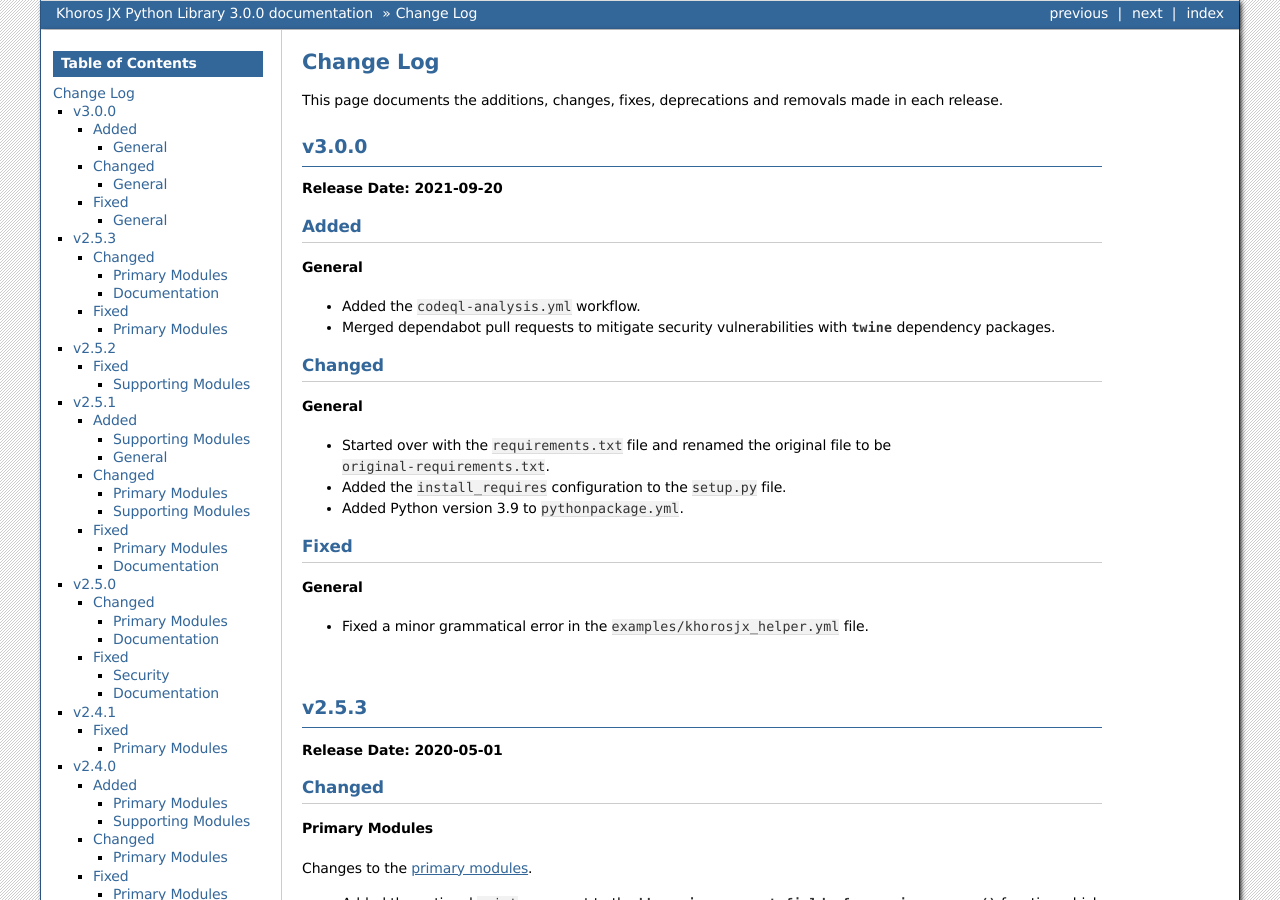
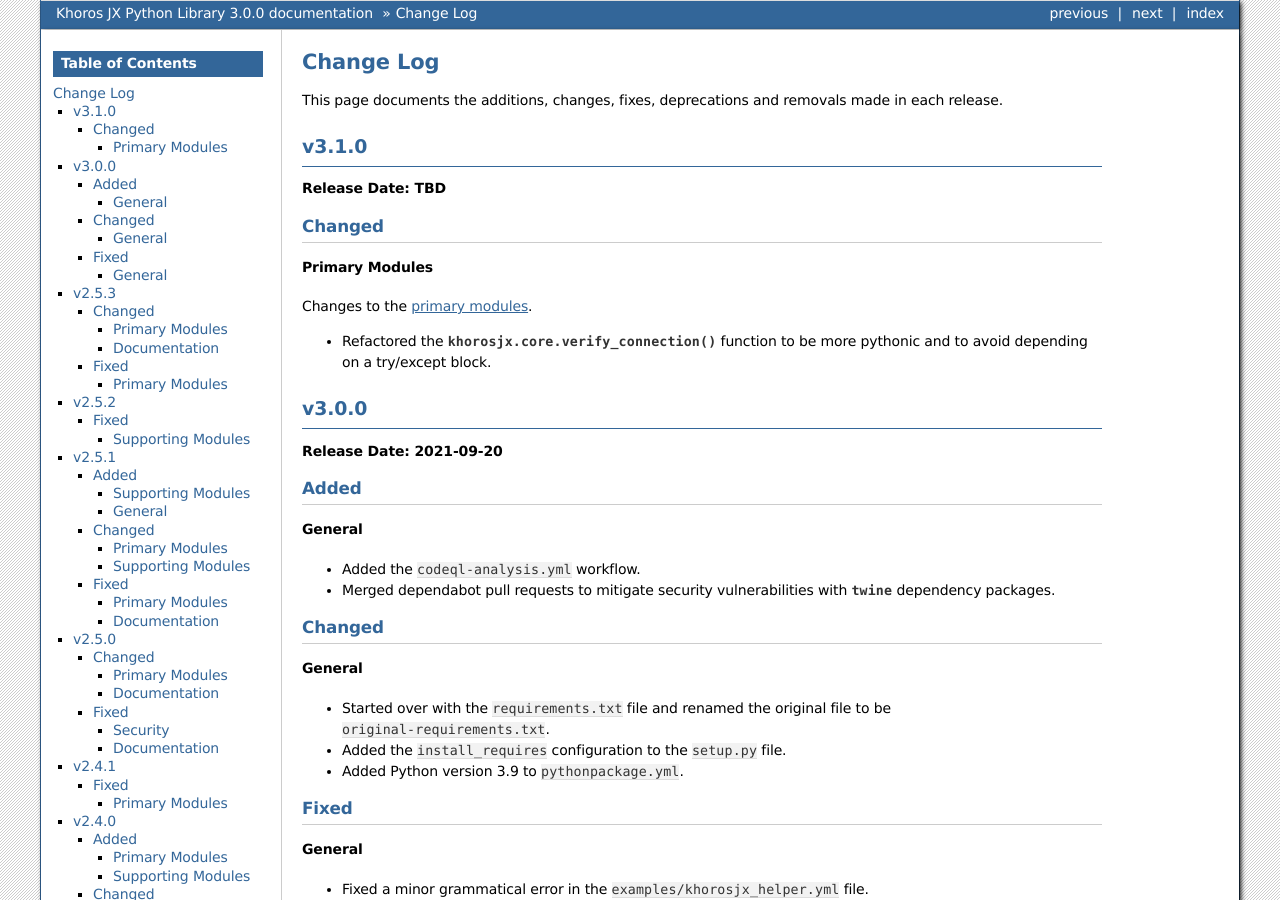
Before and after one commit to jeffshurtliff/khorosjx, a Sphinx documentation site: the page built from docs/changelog.rst, in a window 1280 px wide and 900 px high. Built offline with Sphinx 7.4.7, drawn with Linux system fonts in a browser that asks for light colours.

Commit message:
Updated the verify_connection() function to be more efficient.

```diff
--- a/docs/changelog.rst
+++ b/docs/changelog.rst
@@ -2,6 +2,21 @@
 Change Log
 ##########
 This page documents the additions, changes, fixes, deprecations and removals made in each release.
+
+******
+v3.1.0
+******
+**Release Date: TBD**
+
+Changed
+=======
+
+Primary Modules
+---------------
+Changes to the :doc:`primary modules <primary-modules>`.
+
+* Refactored the :py:func:`khorosjx.core.verify_connection` function to be more pythonic
+  and to avoid depending on a try/except block.
 
 ******
 v3.0.0
```
Also changed, not shown: 1 other file.
